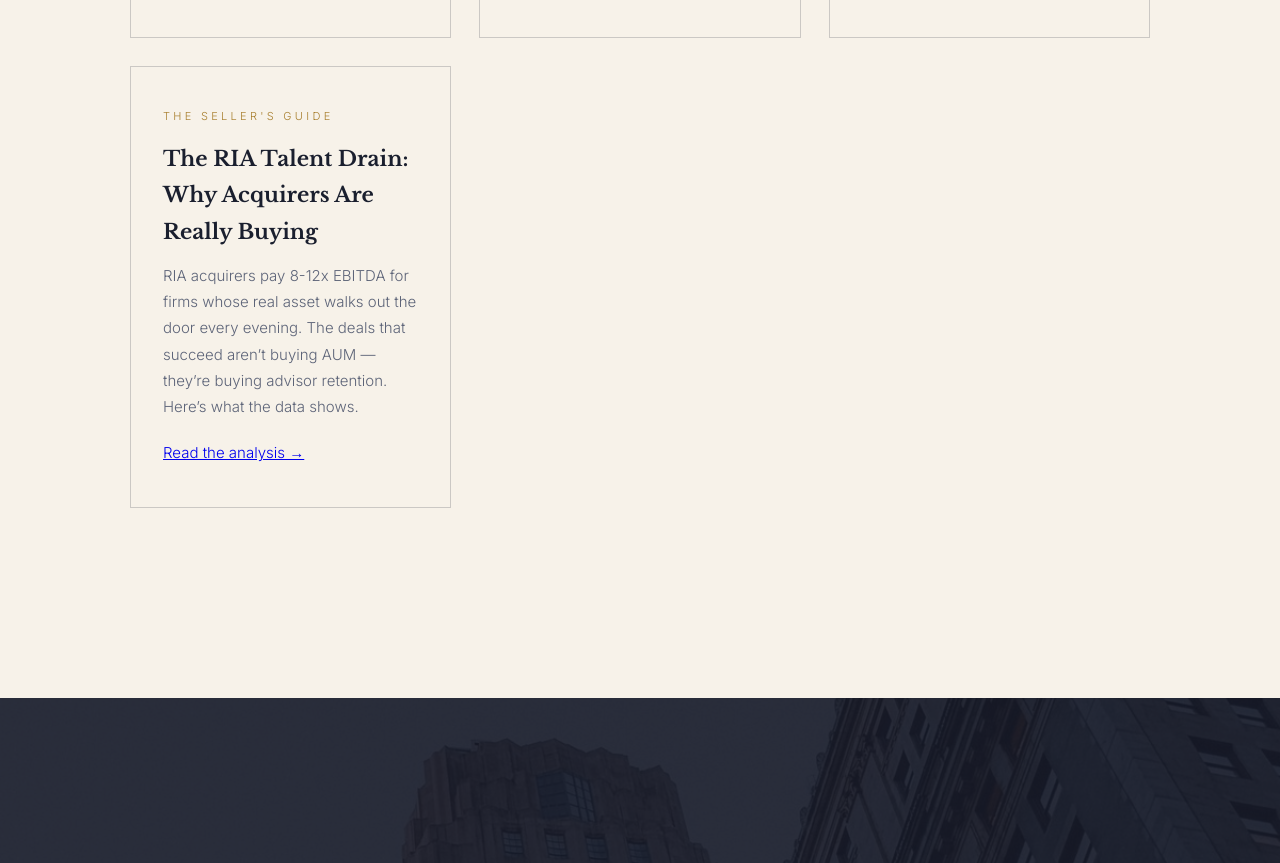
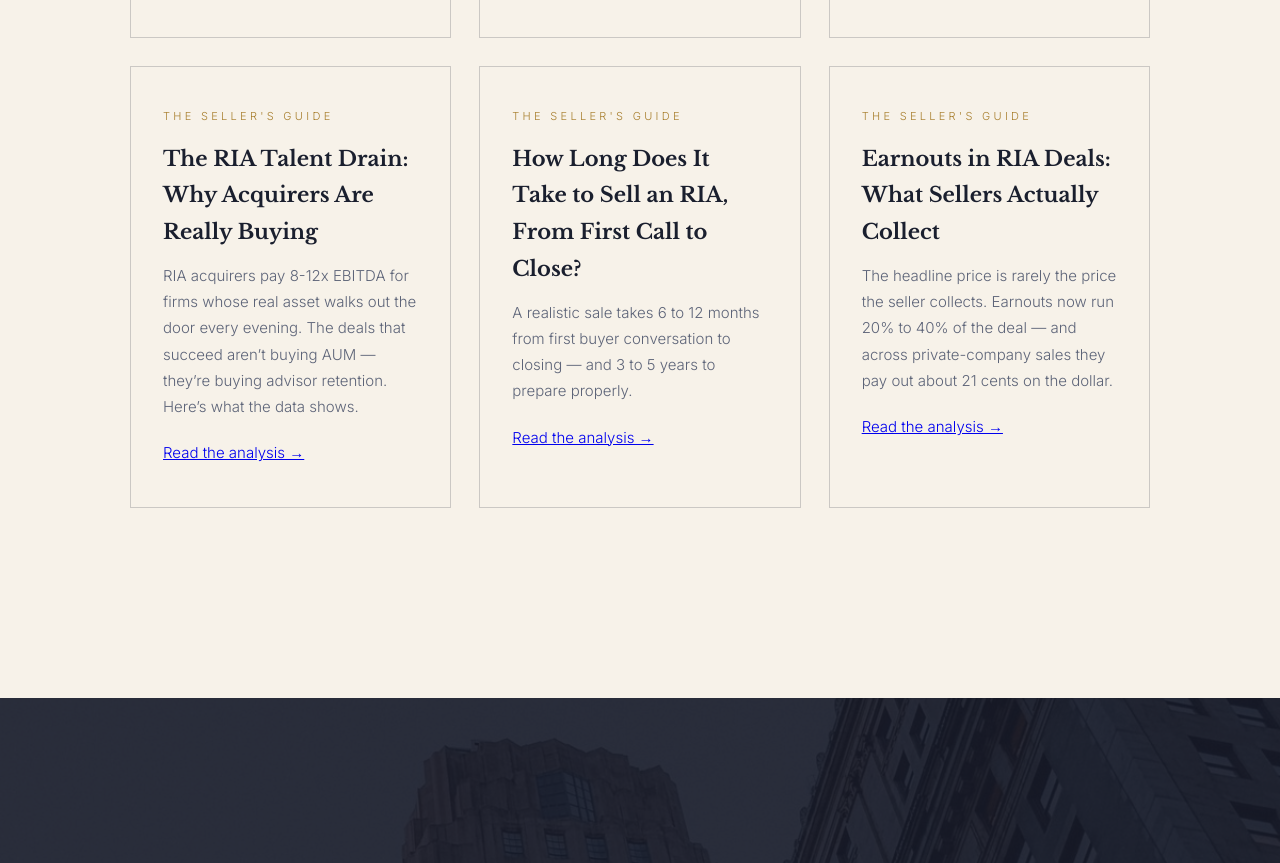
Before and after one commit to primedomaincapital/riamergers, a plain HTML site: page index.html in a window 1280 px wide. Shown: the part 4955-5818 px from the top of the page. Drawn offline with nearby package versions, Linux system fonts and the light colour scheme.

Commit message:
Add insights 6-7 cards to homepage

```diff
--- a/index.html
+++ b/index.html
@@ -138,6 +138,8 @@ footer a{color:var(--brass);text-decoration:none;font-weight:500}
 <div class="deal reveal"><div class="eyebrow">Consolidation</div><h4>The Great RIA Consolidation: Who's Buying and Why</h4><p>Private equity now backs roughly three of every four RIA deals. Meet the three ownership models driving the fastest consolidation in the industry’s history.</p><p style="margin-top:20px"><a class="insights-link" href="insights/article2.html">Read the analysis →</a></p></div>
 <div class="deal reveal"><div class="eyebrow">The Seller's Guide</div><h4>Selling Your RIA: Valuation Multiples Explained</h4><p>One buyer offers $12 million, another $20 million — with half of it in earnouts. The grammar of valuation multiples, and why deal structure matters more than headline price.</p><p style="margin-top:20px"><a class="insights-link" href="insights/article3.html">Read the analysis →</a></p></div>
   <div class="deal reveal"><div class="eyebrow">The Seller's Guide</div><h4>The RIA Talent Drain: Why Acquirers Are Really Buying</h4><p>RIA acquirers pay 8-12x EBITDA for firms whose real asset walks out the door every evening. The deals that succeed aren’t buying AUM — they’re buying advisor retention. Here’s what the data shows.</p><p style="margin-top:20px"><a class="insights-link" href="insights/article4.html">Read the analysis →</a></p></div>
+    <div class="deal reveal"><div class="eyebrow">The Seller's Guide</div><h4>How Long Does It Take to Sell an RIA, From First Call to Close?</h4><p>A realistic sale takes 6 to 12 months from first buyer conversation to closing — and 3 to 5 years to prepare properly.</p><p style="margin-top:20px"><a class="insights-link" href="insights/article6.html">Read the analysis →</a></p></div>
+    <div class="deal reveal"><div class="eyebrow">The Seller's Guide</div><h4>Earnouts in RIA Deals: What Sellers Actually Collect</h4><p>The headline price is rarely the price the seller collects. Earnouts now run 20% to 40% of the deal — and across private-company sales they pay out about 21 cents on the dollar.</p><p style="margin-top:20px"><a class="insights-link" href="insights/article7.html">Read the analysis →</a></p></div>
   </div>
 </section>
 <div class="closing">
```
